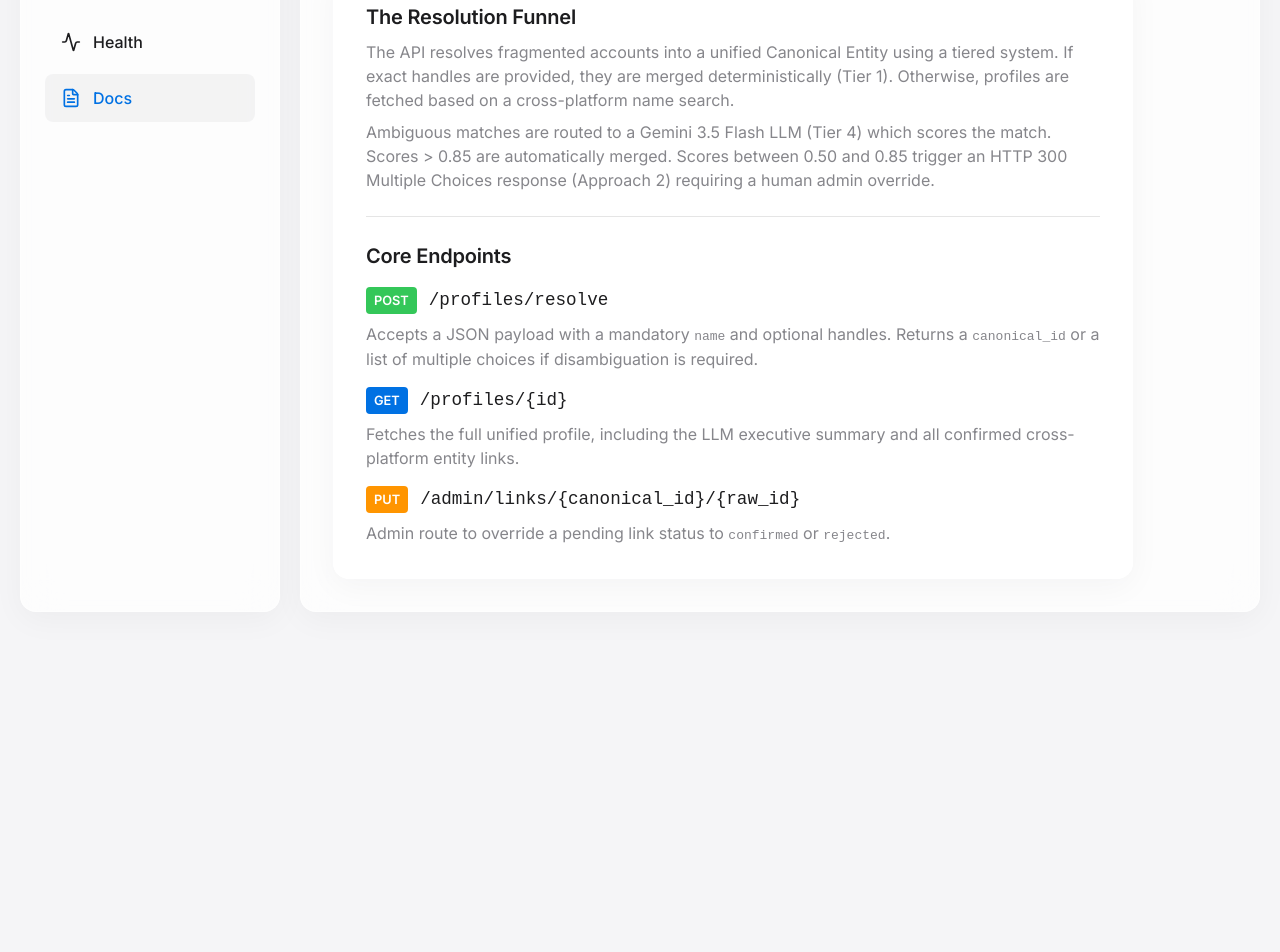
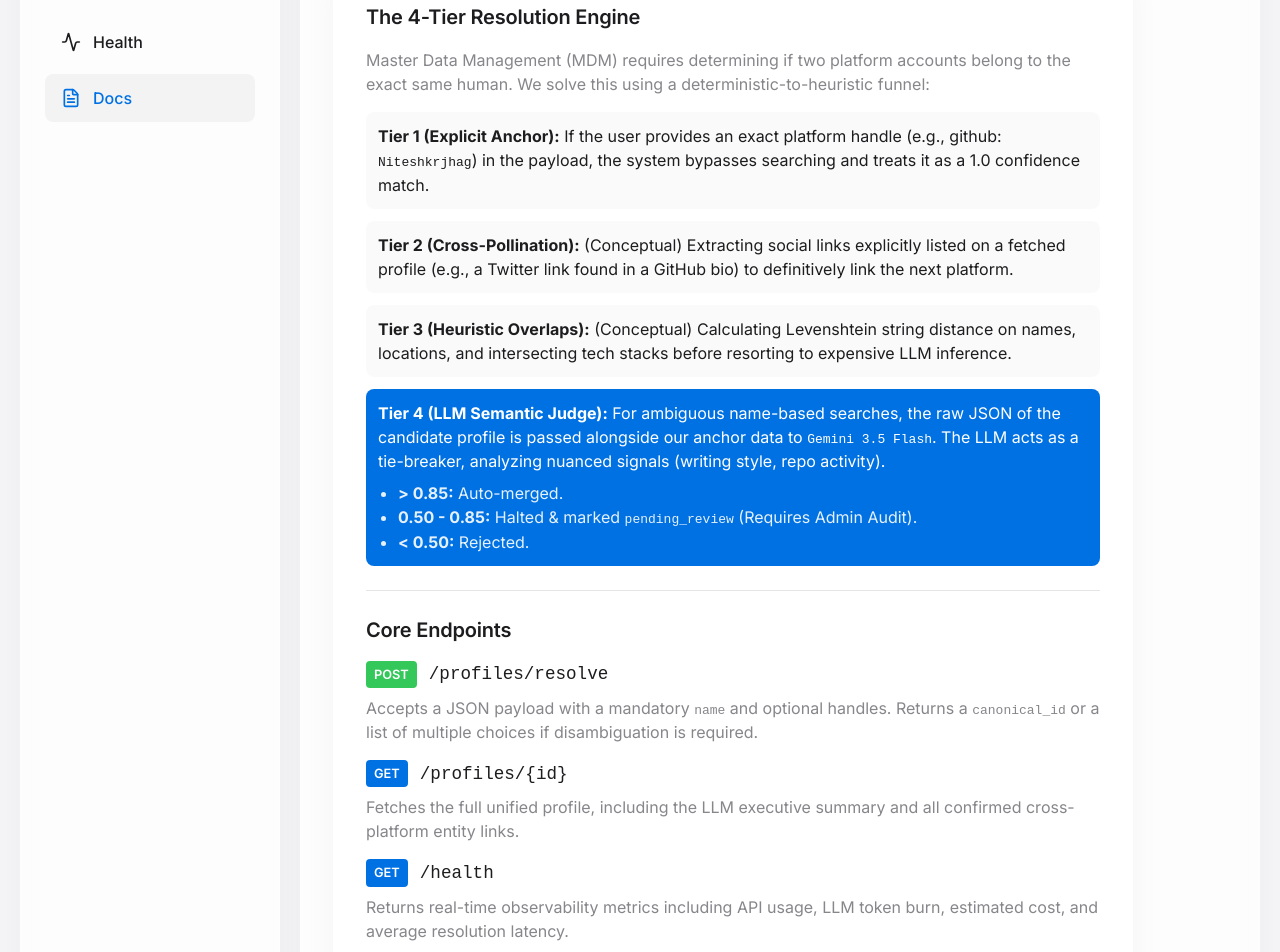
Before and after one commit to Niteshkrjhag/Dev-Profile-Unifier, a React app in the folder frontend/: page /docs in a window 1280 px wide. Shown: the part 200-1152 px from the top of the page. Before the commit the page ends 832 px from the top, so only its background shows below. Built offline with nearby package versions, Linux system fonts and the light colour scheme; the HTML template or start-up script is replaced by a standard one.

Commit message:
docs: Detail 4-Tier resolution logic and add /health endpoint to frontend docs

```diff
--- a/frontend/src/tabs/DocsTab.jsx
+++ b/frontend/src/tabs/DocsTab.jsx
@@ -8,17 +8,30 @@ export default function DocsTab() {
 
       <div className="glass-panel" style={{ padding: '32px', display: 'flex', flexDirection: 'column', gap: '24px' }}>
         <section>
-          <h2 style={{ fontSize: '1.25rem', marginBottom: '8px' }}>The Resolution Funnel</h2>
-          <p style={{ color: 'var(--text-secondary)' }}>
-            The API resolves fragmented accounts into a unified Canonical Entity using a tiered system.
-            If exact handles are provided, they are merged deterministically (Tier 1). Otherwise,
-            profiles are fetched based on a cross-platform name search.
+          <h2 style={{ fontSize: '1.25rem', marginBottom: '16px' }}>The 4-Tier Resolution Engine</h2>
+          <p style={{ color: 'var(--text-secondary)', marginBottom: '16px' }}>
+            Master Data Management (MDM) requires determining if two platform accounts belong to the exact same human. We solve this using a deterministic-to-heuristic funnel:
           </p>
-          <p style={{ color: 'var(--text-secondary)', marginTop: '8px' }}>
-            Ambiguous matches are routed to a Gemini 3.5 Flash LLM (Tier 4) which scores the match.
-            Scores &gt; 0.85 are automatically merged. Scores between 0.50 and 0.85 trigger an HTTP 300
-            Multiple Choices response (Approach 2) requiring a human admin override.
-          </p>
+
+          <div style={{ display: 'flex', flexDirection: 'column', gap: '12px' }}>
+            <div style={{ background: 'rgba(0,0,0,0.02)', padding: '12px', borderRadius: '8px' }}>
+              <strong>Tier 1 (Explicit Anchor):</strong> If the user provides an exact platform handle (e.g., github: <code>Niteshkrjhag</code>) in the payload, the system bypasses searching and treats it as a 1.0 confidence match.
+            </div>
+            <div style={{ background: 'rgba(0,0,0,0.02)', padding: '12px', borderRadius: '8px' }}>
+              <strong>Tier 2 (Cross-Pollination):</strong> (Conceptual) Extracting social links explicitly listed on a fetched profile (e.g., a Twitter link found in a GitHub bio) to definitively link the next platform.
+            </div>
+            <div style={{ background: 'rgba(0,0,0,0.02)', padding: '12px', borderRadius: '8px' }}>
+              <strong>Tier 3 (Heuristic Overlaps):</strong> (Conceptual) Calculating Levenshtein string distance on names, locations, and intersecting tech stacks before resorting to expensive LLM inference.
+            </div>
+            <div style={{ background: 'var(--accent-color)', color: 'white', padding: '12px', borderRadius: '8px' }}>
+              <strong>Tier 4 (LLM Semantic Judge):</strong> For ambiguous name-based searches, the raw JSON of the candidate profile is passed alongside our anchor data to <code>Gemini 3.5 Flash</code>. The LLM acts as a tie-breaker, analyzing nuanced signals (writing style, repo activity).
+              <ul style={{ paddingLeft: '20px', marginTop: '8px', opacity: 0.9 }}>
+                <li><strong>&gt; 0.85:</strong> Auto-merged.</li>
+                <li><strong>0.50 - 0.85:</strong> Halted & marked <code>pending_review</code> (Requires Admin Audit).</li>
+                <li><strong>&lt; 0.50:</strong> Rejected.</li>
+              </ul>
+            </div>
+          </div>
         </section>
 
         <hr style={{ border: 'none', borderTop: '1px solid rgba(0,0,0,0.1)' }} />
@@ -42,6 +55,14 @@ export default function DocsTab() {
             <p style={{ color: 'var(--text-secondary)' }}>Fetches the full unified profile, including the LLM executive summary and all confirmed cross-platform entity links.</p>
           </div>
 
+          <div style={{ marginBottom: '16px' }}>
+            <div style={{ display: 'flex', alignItems: 'center', gap: '12px', marginBottom: '8px' }}>
+              <span style={{ background: 'var(--accent-color)', color: 'white', padding: '4px 8px', borderRadius: '4px', fontSize: '0.8rem', fontWeight: 600 }}>GET</span>
+              <code style={{ fontSize: '1.1rem', fontWeight: 500 }}>/health</code>
+            </div>
+            <p style={{ color: 'var(--text-secondary)' }}>Returns real-time observability metrics including API usage, LLM token burn, estimated cost, and average resolution latency.</p>
+          </div>
+
           <div>
             <div style={{ display: 'flex', alignItems: 'center', gap: '12px', marginBottom: '8px' }}>
               <span style={{ background: '#FF9500', color: 'white', padding: '4px 8px', borderRadius: '4px', fontSize: '0.8rem', fontWeight: 600 }}>PUT</span>
```
